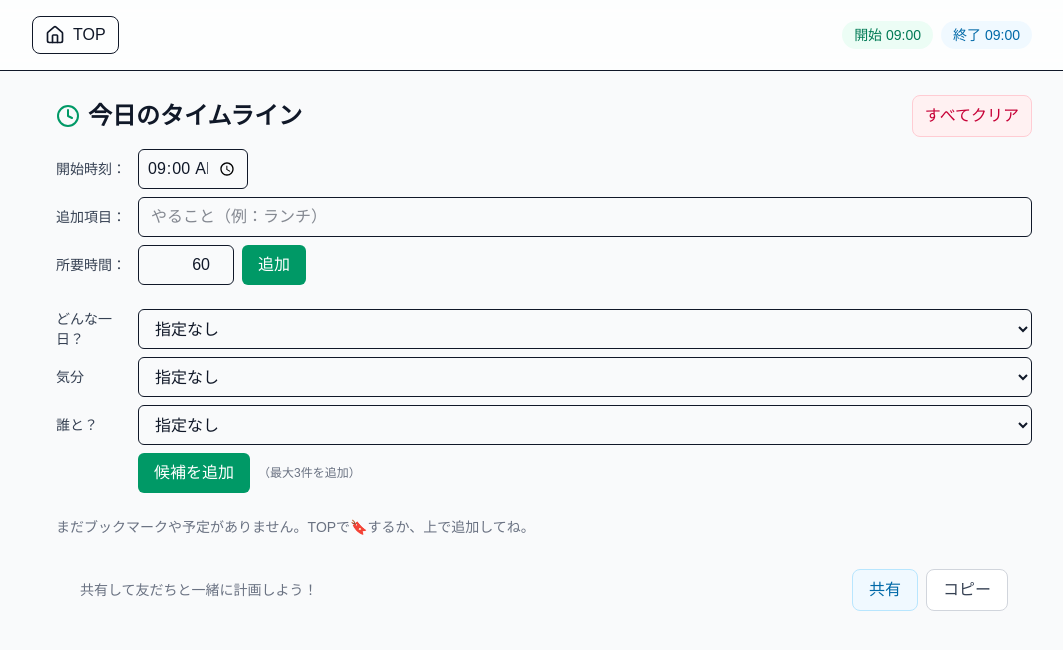
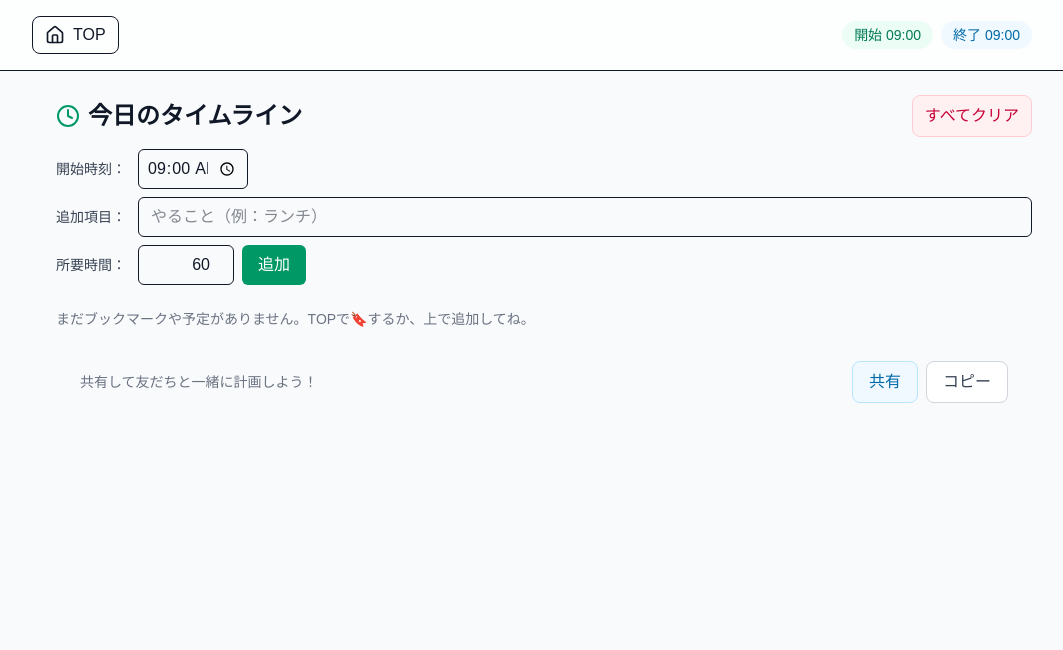
Before and after one commit to mimimi8686/today-app, a Next.js app: page /plan in a window 1280 px wide. Shown: the top 650 px of the page, without its empty margins (96-1159 px from the left). Built offline with nearby package versions, Linux system fonts and the light colour scheme.

Commit message:
feat: /plan を編集専用に。フィルターはTOPに集約

```diff
--- a/app/plan/page.tsx
+++ b/app/plan/page.tsx
@@ -7,28 +7,35 @@ import { Trash2, Clock, Home } from "lucide-react";
 
 type Item = { id: string; title: string; duration?: number; tags?: string[] };
 
-// APIの返り値 1件分（/api/ideas/generate）
-type IdeaFromApi = {
-  id: string;
-  title: string;
-  durationMin: number;
-  tags: string[];
-};
-
-
 function minutesToHHMM(total: number) {
   const h = Math.floor(total / 60);
   const m = total % 60;
   return `${String(h).padStart(2, "0")}:${String(m).padStart(2, "0")}`;
 }
 
+// URLに入れる安全なBase64(JSON)エンコード/デコード
+function encodePlan(data: unknown) {
+  const json = JSON.stringify(data);
+  const b64 =
+    typeof window === "undefined"
+      ? Buffer.from(json).toString("base64")
+      : btoa(unescape(encodeURIComponent(json)));
+  return b64.replace(/\+/g, "-").replace(/\//g, "_").replace(/=+$/, "");
+}
+function decodePlan(b64: string) {
+  try {
+    const s = b64.replace(/-/g, "+").replace(/_/g, "/");
+    const json =
+      typeof window === "undefined"
+        ? Buffer.from(s, "base64").toString()
+        : decodeURIComponent(escape(atob(s)));
+    return JSON.parse(json);
+  } catch {
+    return null;
+  }
+}
+
 export default function PlanPage() {
-    // フィルター（フォーム）用 state
-  const [outcome, setOutcome] = useState<string>(""); // どんな一日にしたい？
-  const [mood, setMood] = useState<string>("");       // 気分
-  const [party, setParty] = useState<string>("");     // 誰と？
-  const [loadingIdeas, setLoadingIdeas] = useState(false);
-
   const [items, setItems] = useState<Item[]>([]);
   const [startTime, setStartTime] = useState("09:00");
   const [loaded, setLoaded] = useState(false);
@@ -37,75 +44,24 @@ export default function PlanPage() {
   const [newTitle, setNewTitle] = useState("");
   const [newDuration, setNewDuration] = useState<number>(60);
 
-// URLに入れる安全なBase64(JSON)エンコード/デコード
-function encodePlan(data: unknown) {
-  const json = JSON.stringify(data);
-  const b64 = typeof window === "undefined"
-    ? Buffer.from(json).toString("base64")
-    : btoa(unescape(encodeURIComponent(json)));
-  // URL-safe
-  return b64.replace(/\+/g, "-").replace(/\//g, "_").replace(/=+$/, "");
-}
-function decodePlan(b64: string) {
-  try {
-    const s = b64.replace(/-/g, "+").replace(/_/g, "/");
-    const json = typeof window === "undefined"
-      ? Buffer.from(s, "base64").toString()
-      : decodeURIComponent(escape(atob(s)));
-    return JSON.parse(json);
-  } catch { return null; }
-}
-
-// コピペ用テキスト生成＆コピー
-async function copyTimelineAsText() {
-  if (timeline.length === 0) {
-    alert("タイムラインが空です");
-    return;
-  }
-  const lines: string[] = [];
-  lines.push(`今日のタイムライン（開始 ${startTime} / 終了 ${endTime} / 合計 ${totalMinutes}分）`);
-  for (const it of timeline) {
-    const from = minutesToHHMM(it.from!);
-    const to = minutesToHHMM(it.to!);
-    const dur = it.duration ?? 0;
-    lines.push(`- ${from} → ${to}\t${it.title}（${dur}分）`);
-  }
-  const text = lines.join("\n");
-
-  try {
-    await navigator.clipboard.writeText(text);
-    alert("タイムラインをコピーしました（テキスト）");
-  } catch {
-    // クリップボード不可環境フォールバック
-    const ta = document.createElement("textarea");
-    ta.value = text;
-    document.body.appendChild(ta);
-    ta.select();
-    document.execCommand("copy");
-    document.body.removeChild(ta);
-    alert("タイムラインをコピーしました（テキスト）");
-  }
-}
-
-
-  // 初回ロード：localStorage → state
+  // 初回ロード：共有リンク (?t=...) があれば優先、なければ localStorage("bookmarks")
   useEffect(() => {
     try {
-      const raw = localStorage.getItem("bookmarks");
-      const list: Item[] = raw ? JSON.parse(raw) : [];
-      // 共有リンク（?t=...）があればそれを優先読み込み
-      const q = typeof window !== "undefined" ? new URLSearchParams(window.location.search) : null;
+      const q =
+        typeof window !== "undefined" ? new URLSearchParams(window.location.search) : null;
       const encoded = q?.get("t");
       if (encoded) {
         const payload = decodePlan(encoded) as { items?: Item[]; startTime?: string } | null;
         if (payload?.items?.length) {
-          setItems(payload.items.map(x => ({ ...x, duration: x.duration ?? 60 })));
+          setItems(payload.items.map((x) => ({ ...x, duration: x.duration ?? 60 })));
           if (payload.startTime) setStartTime(payload.startTime);
-          history.replaceState(null, "", window.location.pathname); // URLをクリーンに
+          history.replaceState(null, "", window.location.pathname);
           setLoaded(true);
-          return; // localStorage 読み込みはスキップ
+          return;
         }
       }
+      const raw = localStorage.getItem("bookmarks");
+      const list: Item[] = raw ? JSON.parse(raw) : [];
       setItems(list.map((x) => ({ ...x, duration: x.duration ?? 60 })));
     } catch {
       localStorage.removeItem("bookmarks");
@@ -121,7 +77,10 @@ async function copyTimelineAsText() {
     localStorage.setItem("bookmarks", JSON.stringify(items));
   }, [items, loaded]);
 
-  const totalMinutes = useMemo(() => items.reduce((s, it) => s + (it.duration ?? 0), 0), [items]);
+  const totalMinutes = useMemo(
+    () => items.reduce((s, it) => s + (it.duration ?? 0), 0),
+    [items]
+  );
 
   const timeline = useMemo(() => {
     const [h, m] = startTime.split(":").map((n) => parseInt(n, 10));
@@ -179,63 +138,39 @@ async function copyTimelineAsText() {
     setNewTitle("");
     setNewDuration(60);
   }
-    // 候補APIを叩く
-    async function fetchIdeasFromAPI(body: {
-      outcome?: string;
-      mood?: string;     // "outdoor" | "indoor" | "relax" | "active"
-      party?: string;    // "solo" | "family" | "partner" | "friends"
-      limit?: number;
-      random?: boolean;
-    }) {
-      const res = await fetch("/api/ideas/generate", {
-        method: "POST",
-        headers: { "content-type": "application/json" },
-        body: JSON.stringify(body),
-      });
-      if (!res.ok) throw new Error("failed to fetch ideas");
-      const data = await res.json();
-      return (data.ideas ?? []) as IdeaFromApi[];
+
+  // テキストコピー
+  async function copyTimelineAsText() {
+    if (timeline.length === 0) {
+      alert("タイムラインが空です");
+      return;
     }
-
-    // UIの現在のフォーム値を使って候補を追加
-    async function addIdeasByFilter() {
-      try {
-        setLoadingIdeas(true);
-        const ideas = await fetchIdeasFromAPI({
-          outcome: outcome || undefined,
-          mood: mood || undefined,
-          party: party || undefined,
-          limit: 3,       // 欲しい件数はお好みで
-          random: true,   // ランダムでバラけさせる
-        });
-
-        // APIの形 → 画面の Item 形に変換（durationMin → duration）
-        const mapped: Item[] = ideas.map((i) => ({
-          id: i.id,
-          title: i.title,
-          duration: i.durationMin,
-          tags: i.tags,
-        }));
-
-        // 既存と重複しないように追加
-        setItems((prev) => {
-          const exists = new Set(prev.map((p) => p.id));
-          const add = mapped.filter((m) => !exists.has(m.id));
-          return [...prev, ...add];
-        });
-      } catch (e) {
-        alert("候補の取得に失敗しました");
-        console.error(e);
-      } finally {
-        setLoadingIdeas(false);
-      }
+    const lines: string[] = [];
+    lines.push(`今日のタイムライン（開始 ${startTime} / 終了 ${endTime} / 合計 ${totalMinutes}分）`);
+    for (const it of timeline) {
+      const from = minutesToHHMM(it.from!);
+      const to = minutesToHHMM(it.to!);
+      const dur = it.duration ?? 0;
+      lines.push(`- ${from} → ${to}\t${it.title}（${dur}分）`);
     }
-
-
+    const text = lines.join("\n");
+    try {
+      await navigator.clipboard.writeText(text);
+      alert("タイムラインをコピーしました（テキスト）");
+    } catch {
+      const ta = document.createElement("textarea");
+      ta.value = text;
+      document.body.appendChild(ta);
+      ta.select();
+      document.execCommand("copy");
+      document.body.removeChild(ta);
+      alert("タイムラインをコピーしました（テキスト）");
+    }
+  }
 
   return (
     <main className="min-h-screen bg-gray-50 text-gray-900">
-      {/* ヘッダー（ナビ＋要約） */}
+      {/* ヘッダー */}
       <header className="px-6 py-4 border-b bg-white/70 backdrop-blur">
         <div className="mx-auto max-w-5xl flex items-center justify-between">
           <Link
@@ -246,7 +181,6 @@ async function copyTimelineAsText() {
             <Home className="h-5 w-5" />
             <span className="hidden sm:inline">TOP</span>
           </Link>
-          {/* 右上の要約ピル */}
           <div className="flex items-center justify-end gap-2 px-6">
             <span className="rounded-full bg-emerald-50 px-3 py-1 text-sm font-medium text-emerald-700">
               開始 {startTime}
@@ -259,7 +193,7 @@ async function copyTimelineAsText() {
       </header>
 
       <section className="mx-auto max-w-5xl px-6 py-6">
-        {/* タイトル行：左=見出し / 右=すべてクリア（やや目立つ） */}
+        {/* タイトル行：左=見出し / 右=すべてクリア */}
         <div className="flex items-center justify-between gap-2">
           <h1 className="flex items-center gap-2 text-xl sm:text-2xl font-bold whitespace-nowrap">
             <Clock className="h-6 w-6 text-emerald-600" />
@@ -274,9 +208,8 @@ async function copyTimelineAsText() {
           </button>
         </div>
 
-       {/* 開始時刻＋追加項目＋所要時間：共通ラベル列で左揃え */}
+        {/* 開始時刻＋追加項目＋所要時間 */}
         <div className="mt-3 grid grid-cols-[70px_1fr] items-center gap-x-3 gap-y-2">
-          {/* 行1：開始時刻 */}
           <label htmlFor="start-time" className="text-sm text-gray-700">
             開始時刻：
           </label>
@@ -292,7 +225,6 @@ async function copyTimelineAsText() {
             className="h-10 w-[110px] rounded-md border px-2"
           />
 
-          {/* 行2：追加項目 */}
           <label htmlFor="new-title" className="text-sm text-gray-700">
             追加項目：
           </label>
@@ -305,7 +237,6 @@ async function copyTimelineAsText() {
             className="h-10 w-full min-w-0 rounded-md border px-3"
           />
 
-          {/* 行3：所要時間＋追加ボタン */}
           <label htmlFor="new-duration" className="text-sm text-gray-700">
             所要時間：
           </label>
@@ -328,77 +259,8 @@ async function copyTimelineAsText() {
             </button>
           </div>
         </div>
-        {/* ---- 候補検索（Outcome / Mood / Party） ---- */}
-        <div className="mt-6 grid grid-cols-[70px_1fr] items-center gap-x-3 gap-y-2">
-          {/* outcome */}
-          <span className="text-sm text-gray-700">どんな一日？</span>
-          <select
-            value={outcome}
-            onChange={(e) => setOutcome(e.target.value)}
-            className="h-10 w-full rounded-md border px-3"
-          >
-            <option value="">指定なし</option>
-            <option value="smile">笑いたい</option>
-            <option value="fun">楽しみたい</option>
-            <option value="refresh">リフレッシュしたい</option>
-            <option value="stress">ストレス発散したい</option>
-            <option value="learning">学びたい</option>
-            <option value="achievement">達成感ほしい</option>
-            <option value="relax">リラックスしたい・癒されたい</option>
-            <option value="budget">低予算で過ごしたい</option>
-            <option value="nature">自然と触れたい</option>
-            <option value="hobby">趣味を見つけたい</option>
-            <option value="experience">体験したい</option>
-            <option value="health">体にいいことをしたい</option>
-            <option value="luxury">贅沢したい</option>
-            <option value="art">アート・文学に触れたい</option>
-            <option value="clean">綺麗にしたい</option>
-            <option value="talk">話のネタをつくりたい</option>
-          </select>
 
-          {/* mood */}
-          <span className="text-sm text-gray-700">気分</span>
-          <select
-            value={mood}
-            onChange={(e) => setMood(e.target.value)}
-            className="h-10 w-full rounded-md border px-3"
-          >
-            <option value="">指定なし</option>
-            <option value="outdoor">屋外</option>
-            <option value="indoor">屋内</option>
-            <option value="relax">のんびり</option>
-            <option value="active">アクティブ</option>
-          </select>
-
-          {/* party */}
-          <span className="text-sm text-gray-700">誰と？</span>
-          <select
-            value={party}
-            onChange={(e) => setParty(e.target.value)}
-            className="h-10 w-full rounded-md border px-3"
-          >
-            <option value="">指定なし</option>
-            <option value="solo">ひとり</option>
-            <option value="family">家族</option>
-            <option value="partner">パートナー</option>
-            <option value="friends">友人</option>
-          </select>
-
-          {/* ボタン行（ラベル列のダミー） */}
-          <div />
-          <div className="flex items-center gap-2">
-            <button
-              onClick={addIdeasByFilter}
-              disabled={loadingIdeas}
-              className="h-10 rounded-md bg-emerald-600 px-4 font-medium text-white hover:bg-emerald-700 disabled:opacity-50"
-              title="条件に合う候補をタイムラインに追加"
-            >
-              {loadingIdeas ? "読み込み中..." : "候補を追加"}
-            </button>
-            <span className="text-xs text-gray-500">（最大3件を追加）</span>
-          </div>
-        </div>
-        {/* タイムライン（主役） */}
+        {/* タイムライン本体 */}
         {items.length === 0 ? (
           <p className="mt-6 text-sm text-gray-500">
             まだブックマークや予定がありません。TOPで🔖するか、上で追加してね。
@@ -422,15 +284,12 @@ async function copyTimelineAsText() {
                             {...prov.dragHandleProps}
                             className="rounded-xl border border-gray-200 bg-white p-4 shadow-sm"
                           >
-                            {/* 時刻ピル */}
                             <div className="text-sm font-medium">
                               <span className="inline-flex items-center rounded-md border border-emerald-100 bg-emerald-50/70 px-2 py-0.5 text-emerald-700">
                                 {minutesToHHMM(it.from!)} → {minutesToHHMM(it.to!)}
                               </span>
                             </div>
-                            {/* タイトル */}
                             <h3 className="mt-0.5 text-lg font-semibold">{it.title}</h3>
-                            {/* 操作 */}
                             <div className="mt-2 flex items-center justify-end gap-3">
                               <label className="text-xs text-gray-600">
                                 所要（分）
@@ -458,7 +317,7 @@ async function copyTimelineAsText() {
                     {provided.placeholder}
                   </ul>
 
-                  {/* 終了フッター（カードの後） */}
+                  {/* 終了フッター */}
                   <div className="mt-6 flex items-center">
                     <div className="h-px flex-1 bg-gradient-to-r from-gray-200 via-gray-300 to-gray-200" />
                     <div className="mx-3 inline-flex items-center gap-2 rounded-full border border-sky-200 bg-sky-50 px-3 py-1 text-sm text-sky-700">
@@ -474,7 +333,7 @@ async function copyTimelineAsText() {
           </DragDropContext>
         )}
 
-        {/* 共有フッター（常に表示） */}
+        {/* 共有フッター */}
         <div className="mx-auto max-w-5xl px-6">
           <div className="mt-8 flex flex-wrap items-center justify-end gap-3 sm:justify-between">
             <div className="hidden sm:block text-sm text-gray-500">
@@ -483,7 +342,10 @@ async function copyTimelineAsText() {
             <div className="flex items-center gap-2">
               <button
                 onClick={async () => {
-                  if (items.length === 0) { alert("タイムラインが空です"); return; }
+                  if (items.length === 0) {
+                    alert("タイムラインが空です");
+                    return;
+                  }
                   const t = encodePlan({ items, startTime });
                   const url = `${location.origin}/plan?t=${t}`;
                   await navigator.clipboard.writeText(url);
@@ -495,7 +357,13 @@ async function copyTimelineAsText() {
                 共有
               </button>
               <button
-                onClick={copyTimelineAsText}
+                onClick={async () => {
+                  if (items.length === 0) {
+                    alert("タイムラインが空です");
+                    return;
+                  }
+                  await copyTimelineAsText();
+                }}
                 className="inline-flex items-center rounded-lg border border-gray-300 bg-white px-4 py-2 text-gray-700 hover:bg-gray-50"
                 title="テキストでコピー"
               >
@@ -505,7 +373,6 @@ async function copyTimelineAsText() {
           </div>
         </div>
       </section>
-
     </main>
   );
 }
```
Also changed, not shown: app/page.tsx (+18 -0 lines).
